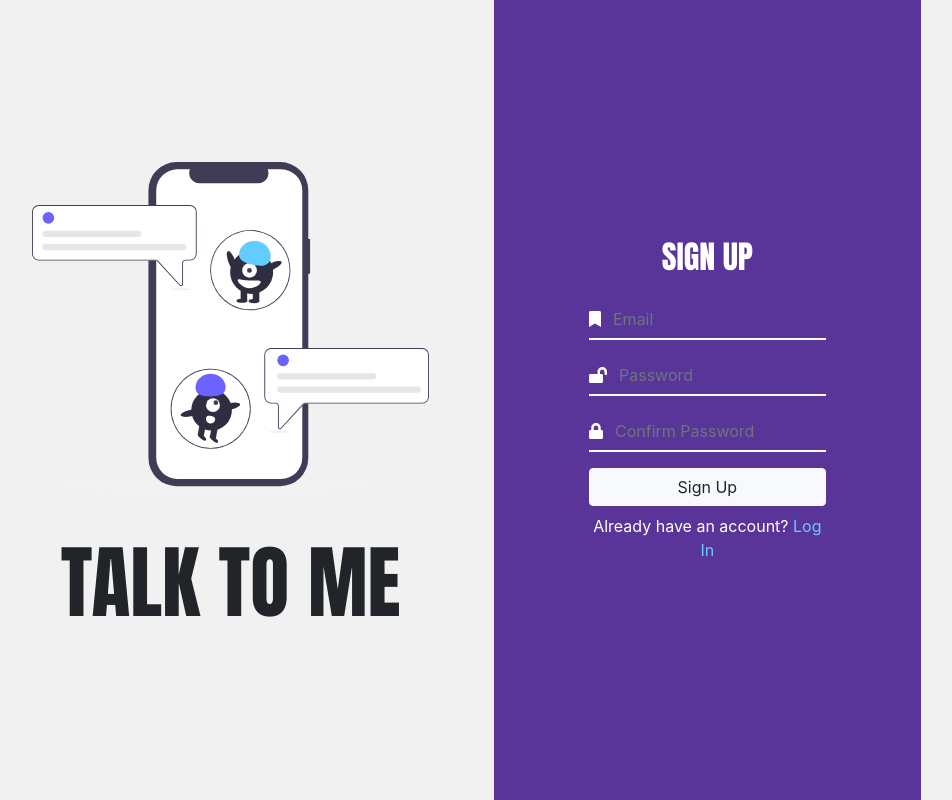
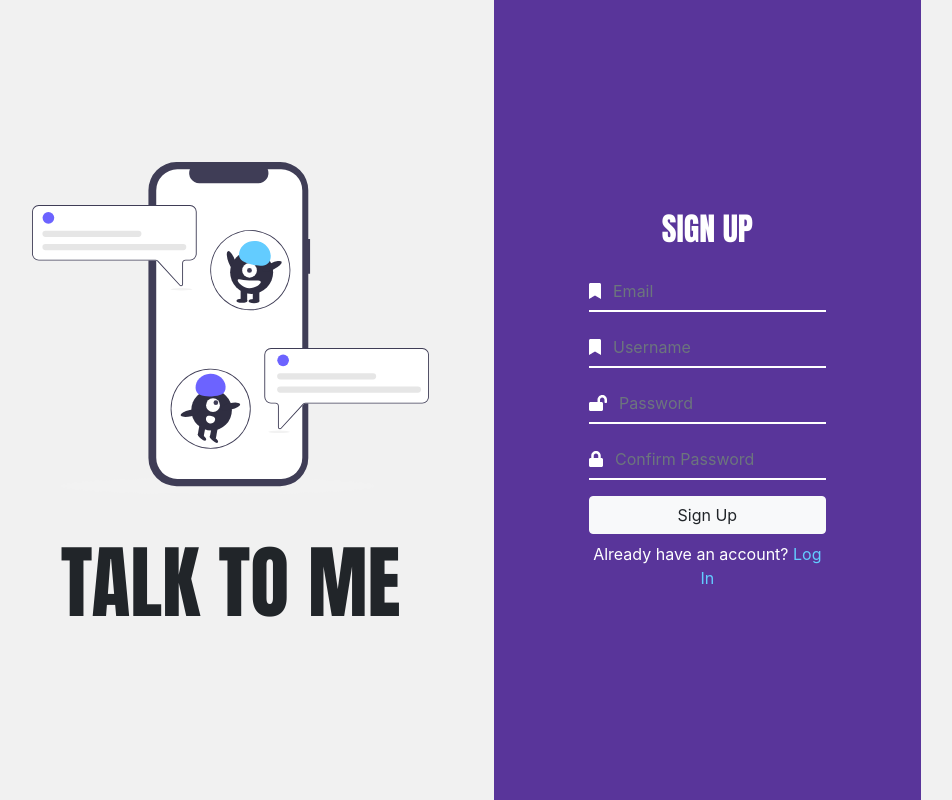
Before and after one commit to Glaxer/react-chat-app, a React (Create React App) app in the folder talk_to_me/: page /signup in a window 1280 px wide. Shown: the whole page, without its empty margins (171-1123 px from the left). Built offline with nearby package versions, Linux system fonts and the light colour scheme.

Commit message:
Starting to create UpdateProfile

```diff
--- a/talk_to_me/src/pages/Dashboard.js
+++ b/talk_to_me/src/pages/Dashboard.js
@@ -4,6 +4,7 @@ import ChatList from '../components/ChatList';
 import ChatView from '../components/ChatView';
 import ChatSend from '../components/ChatSend';
 import NewChat from '../components/NewChat';
+import UpdateProfile from '../components/UpdateProfile';
 import firebase from 'firebase/app';
 import 'firebase/firestore';
 
@@ -23,7 +24,10 @@ class Dashboard extends Component {
       <main>
         <Row>
           <Col xl={3} lg={4} className="right-col">
-            <Button style={{ height: '100px' }} className="w-100">{this.state.email}</Button>
+            {
+              this.state.newChatFormVisible ? <UpdateProfile></UpdateProfile> : null
+            }
+            <Button style={{ height: "100px" }} className="w-100" >{this.state.email}</Button>
             <ChatList
               history={this.props.history}
               newChatBtnFn={this.newChatBtnClicked}
--- a/talk_to_me/src/pages/Signup.js
+++ b/talk_to_me/src/pages/Signup.js
@@ -9,6 +9,7 @@ class Signup extends Component {
     super();
     this.state = {
       email: null,
+      userName: null,
       password: null,
       passwordConformation: null,
       signupError: ''
@@ -30,6 +31,11 @@ class Signup extends Component {
               <Form.Group id="email">
                 <FontAwesomeIcon icon={['fas', 'bookmark']} />
                 <Form.Control required autoFocus type="email" onChange={(e) => this.userTyping('email', e)} placeholder="Email"></Form.Control>
+              </Form.Group>
+
+              <Form.Group id="userName">
+                <FontAwesomeIcon icon={['fas', 'bookmark']} />
+                <Form.Control required type="userName" onChange={(e) => this.userTyping('userName', e)} placeholder="Username"></Form.Control>
               </Form.Group>
 
               <Form.Group id="password">
@@ -70,6 +76,10 @@ class Signup extends Component {
         this.setState({ email: e.target.value });
         break;
 
+      case 'userName':
+        this.setState({ userName: e.target.value });
+        break;
+
       case 'password':
         this.setState({ password: e.target.value });
         break;
@@ -91,18 +101,20 @@ class Signup extends Component {
       return;
     }
 
-    firebase.auth().createUserWithEmailAndPassword(this.state.email, this.state.password)
-      .then(authRes => {
-        const userObj = {
-          email: authRes.user.email
-        };
-        firebase.firestore().collection('users').doc(this.state.email).set(userObj)
-          .then(() => {
-            this.props.history.push('/')
-          }, dbError => {
-            console.log(dbError);
-            this.setState({ signupError: 'Failed to add user' });
-          })
+    firebase
+      .auth()
+      .createUserWithEmailAndPassword(this.state.email, this.state.password)
+      .then(() => {
+        firebase.firestore()
+          .collection('users')
+          .doc(this.state.email)
+          .set({ email: this.state.email, userName: this.state.userName, avatar: '' });
+      })
+      .then(() => {
+        this.props.history.push('/')
+      }, dbError => {
+        console.log(dbError);
+        this.setState({ signupError: 'Failed to add user' });
       }, authError => {
         console.log(authError);
         this.setState({ signupError: 'Failed to add user' });
```
Also changed, not shown: talk_to_me/src/components/UpdateProfile.js (+9 -0 lines).
